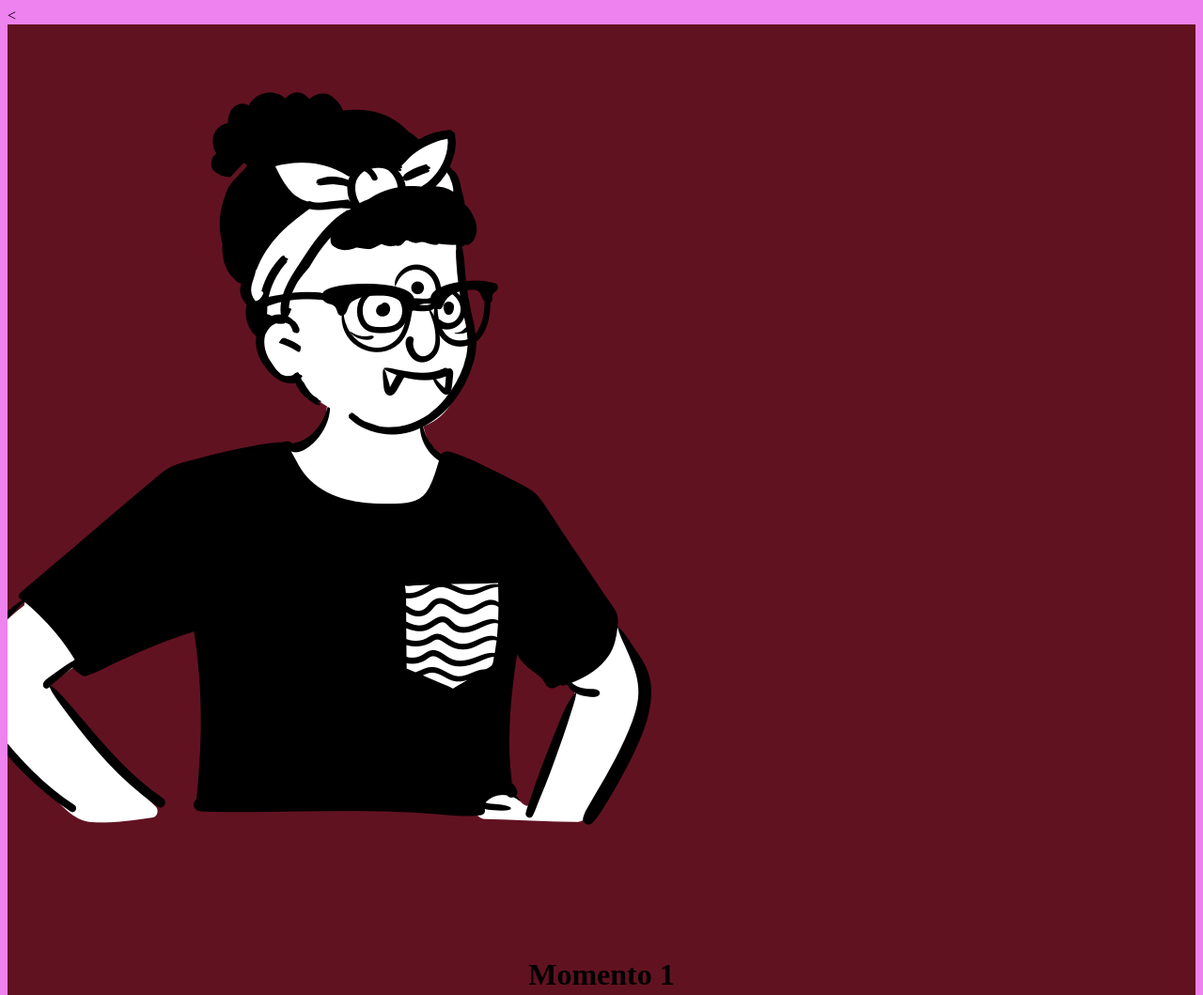
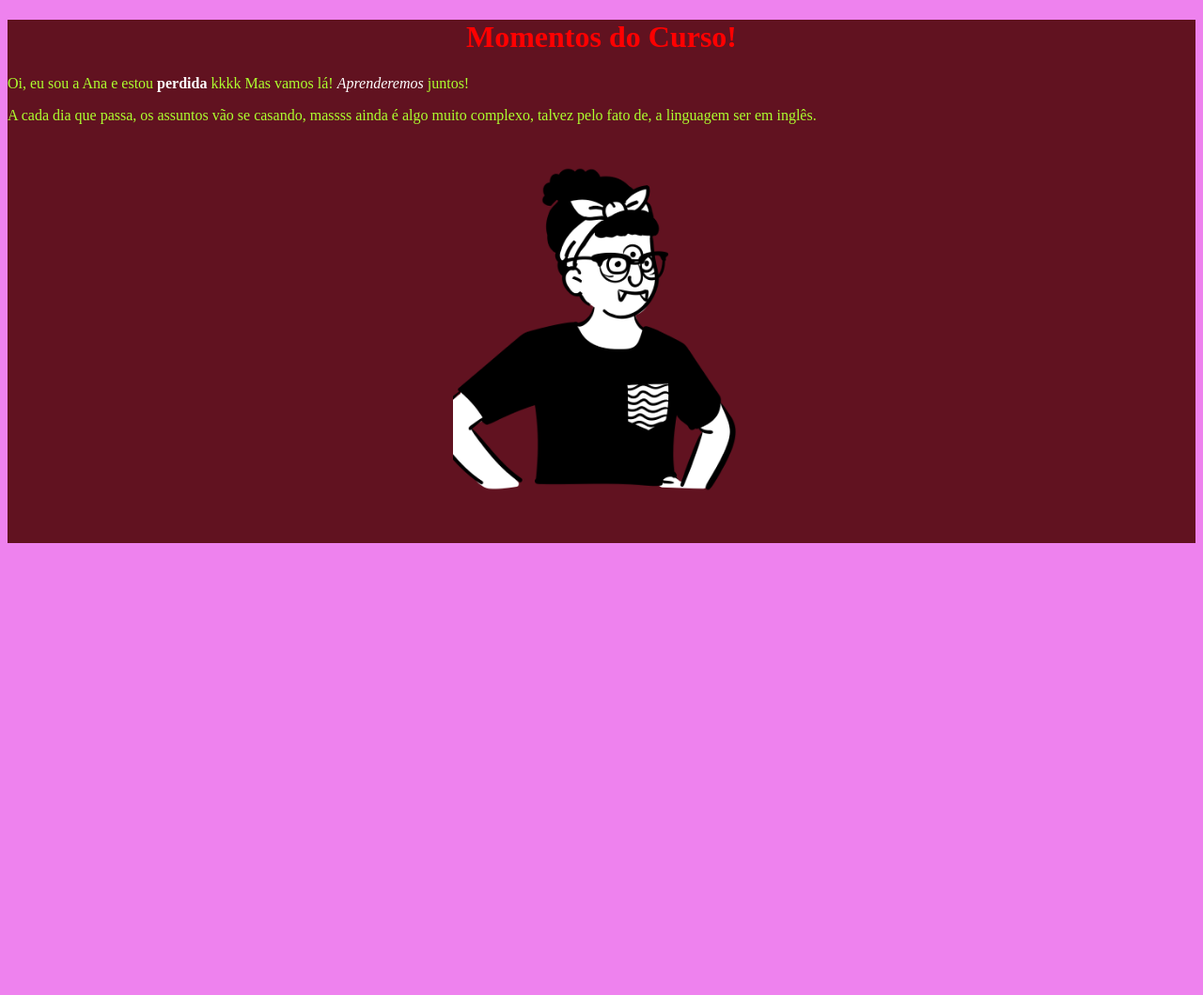
Before and after one commit to AnaLocateli/GEprogramacao-turmaN, a plain HTML site: page index.html in a window 1280 px wide. Shown: the top 1059 px of the page at 94% size. After the commit the page ends 800 px from the top, so only its background shows below. Drawn offline with Linux system fonts and the light colour scheme.

Commit message:
Add files via upload

```diff
--- a/index.html
+++ b/index.html
@@ -1,4 +1,4 @@
-<<!DOCTYPE html>
+<!DOCTYPE html>
 <html>
 <head>
 	<meta charset="utf-8">
@@ -9,15 +9,16 @@
 <body>
 	<header>
 
-		<img src="5e5352b7c99250a61ac5acbd_peep-20.png">
-
 		<header>
 			<main>
-	<h1>Momento 1</h1>
+	<h1>Momentos do Curso!</h1>
 
-	<p>Oi, eu sou a Ana e estou <b>perdida<b> kkkk Mas vamos lá! <i>Aprenderemos</i> juntos!</p>
+	<p>  Oi, eu sou a Ana e estou <b>perdida</b> kkkk Mas vamos lá! <i>Aprenderemos</i> juntos!</p>
+	<p>  A cada dia que passa, os assuntos vão se casando, massss ainda é algo muito complexo, talvez pelo fato de, a linguagem ser em inglês.
 
 	</main>
 
+		<center><img src="5e5352b7c99250a61ac5acbd_peep-20.png"><center/>
+
 </body>
 </html>
--- a/style.css
+++ b/style.css
@@ -7,13 +7,23 @@ header, footer {
 }
 
 h1 {
-	color: #000000;
+	color: red;
 	text-align: center;
 }
 
 b {
-	color: #611220;
-	font-size: 30;
+	color: white;
+	font-size: 45;
 }
 
-i { color: #611220; }
+i { color: white;
+font-size: 45;}
+
+p {
+	color: greenyellow;
+	font-size: 35;
+}
+
+img {
+	width: 25%;
+}
```
